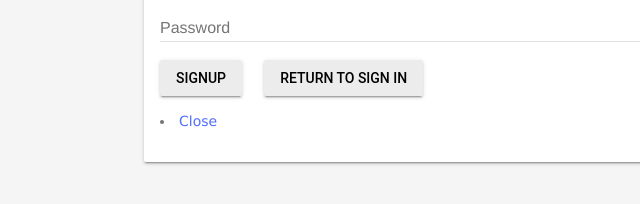
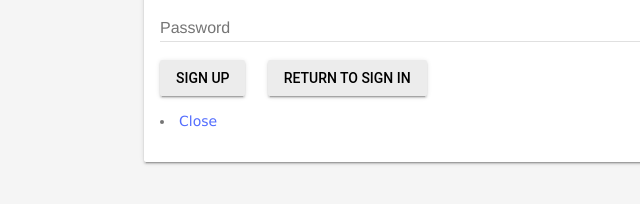
Before and after one commit to RasmitDevkota/thanksforsharing, a website: page public/index.html in a window 1280 px wide. Shown: the part 264-468 px from the top of the page, 0-640 px from the left. Drawn offline with nearby package versions, Linux system fonts and the light colour scheme.

Commit message:
Gitacora saved 1 changed files

```diff
--- a/public/index.html
+++ b/public/index.html
@@ -154,7 +154,7 @@
               <input class="mdl-textfield__input" style="display:inline;" type="password" id="password" name="password"
                 placeholder="Password">
               <br /><br />
-              <button class="mdl-button mdl-js-button mdl-button--raised" name="signup" onclick="handleSignUp()">SignUp</button>
+              <button class="mdl-button mdl-js-button mdl-button--raised" name="signup" onclick="handleSignUp()">Sign Up</button>
               &nbsp;&nbsp;&nbsp;
               <button class="mdl-button mdl-js-button mdl-button--raised" name="signIn" onclick="signIn()">Return to Sign In</button>
 
```
